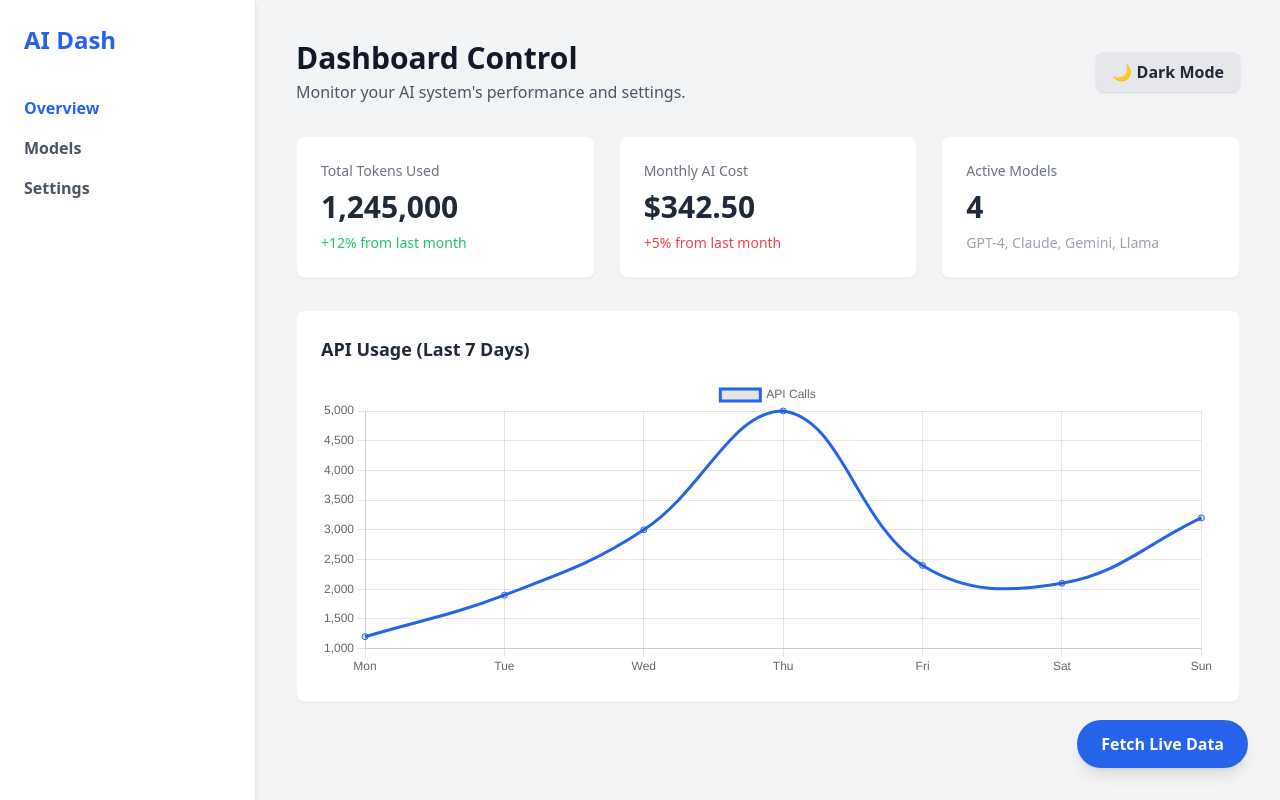
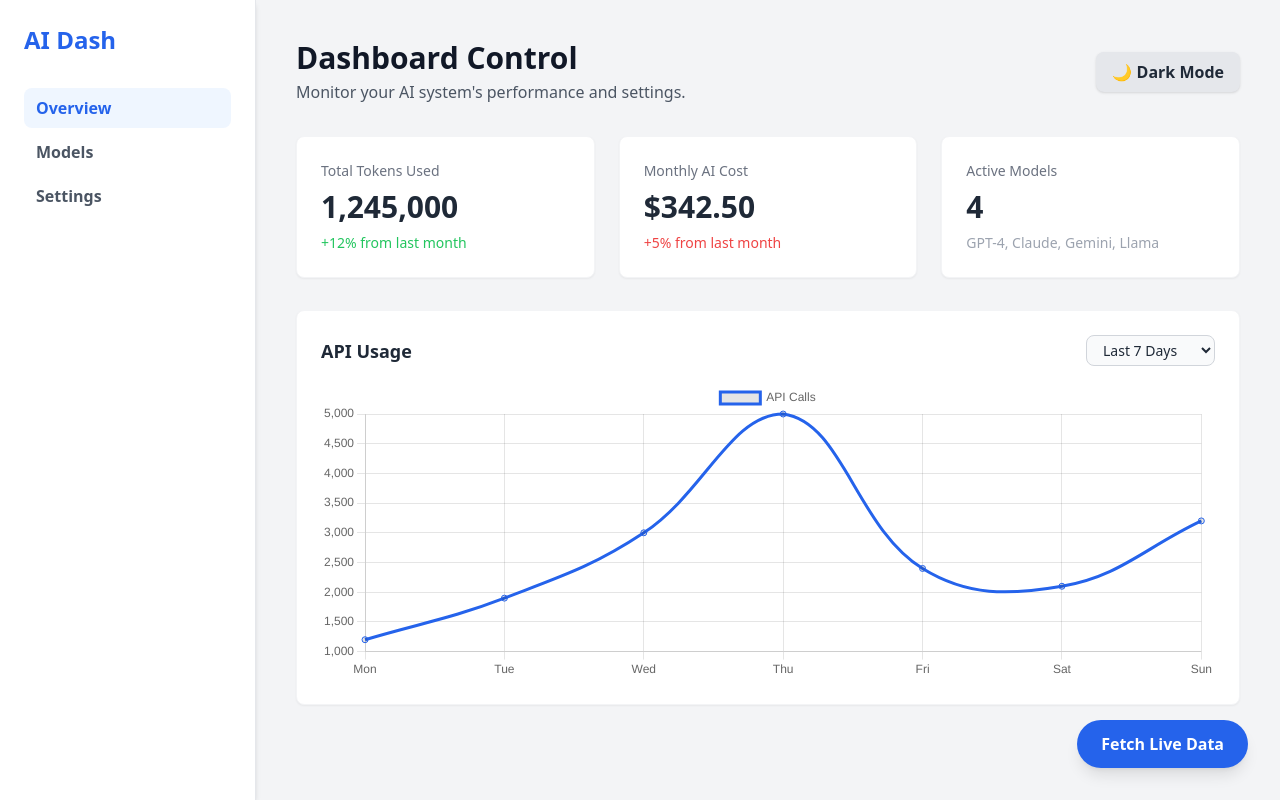
Before and after one commit to samiullah787089/stackblitz-starters-mjckflqd, a website: page index.html in a window 1280 px wide. Drawn offline with nearby package versions, Linux system fonts and the light colour scheme.

Commit message:
Update index.html

```diff
--- a/index.html
+++ b/index.html
@@ -4,9 +4,8 @@
     <meta charset="UTF-8">
     <meta name="viewport" content="width=device-width, initial-scale=1.0">
     <title>AI Business Dashboard</title>
-    <!-- Load Tailwind CDN first -->
+    <!-- Load Tailwind CDN -->
     <script src="https://cdn.tailwindcss.com"></script>
-    <!-- Configure Tailwind Dark Mode -->
     <script>
         tailwind.config = {
             darkMode: 'class'
@@ -18,10 +17,10 @@
     <!-- Navigation Sidebar -->
     <div class="w-64 bg-white dark:bg-gray-800 shadow-md p-6 hidden md:block border-r border-gray-200 dark:border-gray-700">
         <h2 class="text-2xl font-extrabold text-blue-600 dark:text-blue-400 mb-8">AI Dash</h2>
-        <nav>
-            <a href="#" onclick="showSection('overview')" class="block py-2 text-blue-600 dark:text-blue-400 font-semibold hover:text-blue-500">Overview</a>
-            <a href="#" onclick="showSection('models')" class="block py-2 text-gray-600 dark:text-gray-300 font-semibold hover:text-blue-500 dark:hover:text-blue-400">Models</a>
-            <a href="#" onclick="showSection('settings')" class="block py-2 text-gray-600 dark:text-gray-300 font-semibold hover:text-blue-500 dark:hover:text-blue-400">Settings</a>
+        <nav class="space-y-1">
+            <a href="#" id="nav-overview" onclick="showSection('overview')" class="block px-3 py-2 rounded-lg text-blue-600 dark:text-blue-400 bg-blue-50 dark:bg-gray-700 font-semibold transition">Overview</a>
+            <a href="#" id="nav-models" onclick="showSection('models')" class="block px-3 py-2 rounded-lg text-gray-600 dark:text-gray-300 hover:bg-gray-100 dark:hover:bg-gray-700 font-semibold transition">Models</a>
+            <a href="#" id="nav-settings" onclick="showSection('settings')" class="block px-3 py-2 rounded-lg text-gray-600 dark:text-gray-300 hover:bg-gray-100 dark:hover:bg-gray-700 font-semibold transition">Settings</a>
         </nav>
     </div>
 
@@ -58,8 +57,16 @@
                 </div>
             </div>
 
+            <!-- Dynamic Chart Section with Dropdown Filter -->
             <div class="mt-8 bg-white dark:bg-gray-800 p-6 rounded-lg shadow-sm border border-gray-100 dark:border-gray-700">
-                <h3 class="text-lg font-bold text-gray-800 dark:text-white mb-4">API Usage (Last 7 Days)</h3>
+                <div class="flex justify-between items-center mb-4">
+                    <h3 class="text-lg font-bold text-gray-800 dark:text-white">API Usage</h3>
+                    <select id="timeRange" onchange="changeTimeRange(this.value)" class="bg-gray-50 dark:bg-gray-700 text-gray-800 dark:text-white border border-gray-300 dark:border-gray-600 rounded-lg px-3 py-1 text-sm font-medium focus:outline-none focus:ring-2 focus:ring-blue-500">
+                        <option value="7days">Last 7 Days</option>
+                        <option value="30days">Last 30 Days</option>
+                        <option value="1year">Last 1 Year</option>
+                    </select>
+                </div>
                 <canvas id="myChart" height="100"></canvas>
             </div>
         </div>
@@ -96,33 +103,74 @@
     <!-- Scripts -->
     <script src="https://cdn.jsdelivr.net/npm/chart.js"></script>
     <script>
+        // Data presets for the chart filter
+        const chartDataSets = {
+            '7days': {
+                labels: ['Mon', 'Tue', 'Wed', 'Thu', 'Fri', 'Sat', 'Sun'],
+                data: [1200, 1900, 3000, 5000, 2400, 2100, 3200]
+            },
+            '30days': {
+                labels: ['Week 1', 'Week 2', 'Week 3', 'Week 4'],
+                data: [15000, 22000, 18000, 29000]
+            },
+            '1year': {
+                labels: ['Q1', 'Q2', 'Q3', 'Q4'],
+                data: [65000, 89000, 120000, 155000]
+            }
+        };
+
+        // Initialize Chart
         const ctx = document.getElementById('myChart');
-        new Chart(ctx, {
+        let myChart = new Chart(ctx, {
             type: 'line',
             data: {
-                labels: ['Mon', 'Tue', 'Wed', 'Thu', 'Fri', 'Sat', 'Sun'],
+                labels: chartDataSets['7days'].labels,
                 datasets: [{
                     label: 'API Calls',
-                    data: [1200, 1900, 3000, 5000, 2400, 2100, 3200],
+                    data: chartDataSets['7days'].data,
                     borderColor: '#2563eb',
                     tension: 0.4
                 }]
             }
         });
 
+        // Filter Chart Function
+        function changeTimeRange(range) {
+            const selected = chartDataSets[range];
+            myChart.data.labels = selected.labels;
+            myChart.data.datasets[0].data = selected.data;
+            myChart.update();
+        }
+
+        // Live Token Generator Function
         function updateData() {
             let newNumber = Math.floor(Math.random() * 5000000);
             document.getElementById('token-data').innerText = newNumber.toLocaleString();
         }
 
+        // Section Switcher + Active Link Highlight Function
         function showSection(sectionId) {
+            // Hide sections
             document.getElementById('section-overview').classList.add('hidden');
             document.getElementById('section-models').classList.add('hidden');
             document.getElementById('section-settings').classList.add('hidden');
 
+            // Show target section
             document.getElementById('section-' + sectionId).classList.remove('hidden');
+
+            // Update active link highlighting
+            const links = ['overview', 'models', 'settings'];
+            links.forEach(id => {
+                const link = document.getElementById('nav-' + id);
+                if (id === sectionId) {
+                    link.className = "block px-3 py-2 rounded-lg text-blue-600 dark:text-blue-400 bg-blue-50 dark:bg-gray-700 font-semibold transition";
+                } else {
+                    link.className = "block px-3 py-2 rounded-lg text-gray-600 dark:text-gray-300 hover:bg-gray-100 dark:hover:bg-gray-700 font-semibold transition";
+                }
+            });
         }
 
+        // Dark Mode Toggle + LocalStorage Memory
         function toggleDarkMode() {
             const htmlTag = document.documentElement;
             const icon = document.getElementById('dark-mode-icon');
@@ -131,10 +179,22 @@
 
             if (htmlTag.classList.contains('dark')) {
                 icon.innerText = '☀️ Light Mode';
+                localStorage.setItem('theme', 'dark');
             } else {
                 icon.innerText = '🌙 Dark Mode';
+                localStorage.setItem('theme', 'light');
             }
         }
+
+        // Restore Saved Dark Mode Preference on Page Load
+        (function restoreTheme() {
+            const savedTheme = localStorage.getItem('theme');
+            const icon = document.getElementById('dark-mode-icon');
+            if (savedTheme === 'dark') {
+                document.documentElement.classList.add('dark');
+                if (icon) icon.innerText = '☀️ Light Mode';
+            }
+        })();
     </script>
 </body>
 </html>
```
